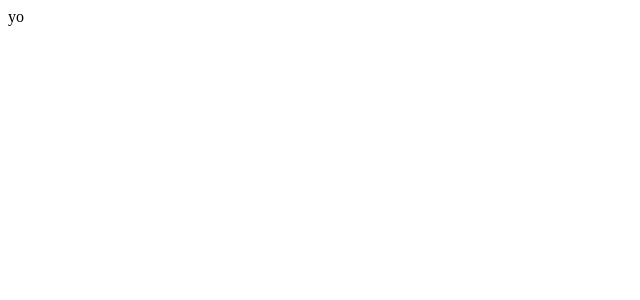
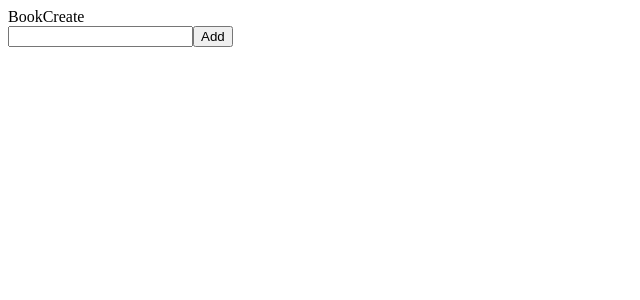
Before and after one commit to supanut741355/react, a React (Vite) app in the folder books/: page / in a window 1280 px wide. Shown: the top 300 px of the page, without its empty margins (0-640 px from the left). Built offline with nearby package versions, Linux system fonts and the light colour scheme.

Commit message:
add bookCreate logic

```diff
--- a/books/src/App.tsx
+++ b/books/src/App.tsx
@@ -1,8 +1,22 @@
+import { useState } from "react"
+import BookCreate from "./components/BookCreate"
+
 function App() {
+
+  const [books, setBooks] = useState<string[]>([])
+
+  const handleCreateBook = (newBook) => {
+    setBooks(books => [...books, newBook])
+
+    console.log(books);
+  }
 
   return (
     <>
-      yo
+      <BookCreate onCreateBook={handleCreateBook}/>
+      {books.map( (item) => {
+        return <p>{item}</p>
+      })}
     </>
   )
 }
--- a/books/src/components/BookCreate.tsx
+++ b/books/src/components/BookCreate.tsx
@@ -1,7 +1,25 @@
-const BookCreate = () => {
+import { useState } from "react"
+
+const BookCreate = ({onCreateBook}) => {
+
+  const [book, setBook] = useState('')
+
+  const handleOnChange = (event) => {
+    setBook(event.target.value)
+  }
+
+  const handleFormSubmit = (event) => {
+    event.preventDefault()
+    onCreateBook(book)
+  }
+
   return (
     <div>
       BookCreate
+      <form onSubmit={handleFormSubmit}>
+        <input value={book} onChange={handleOnChange}/>
+        <button>Add</button>
+      </form>
     </div>
   )
 }
```
